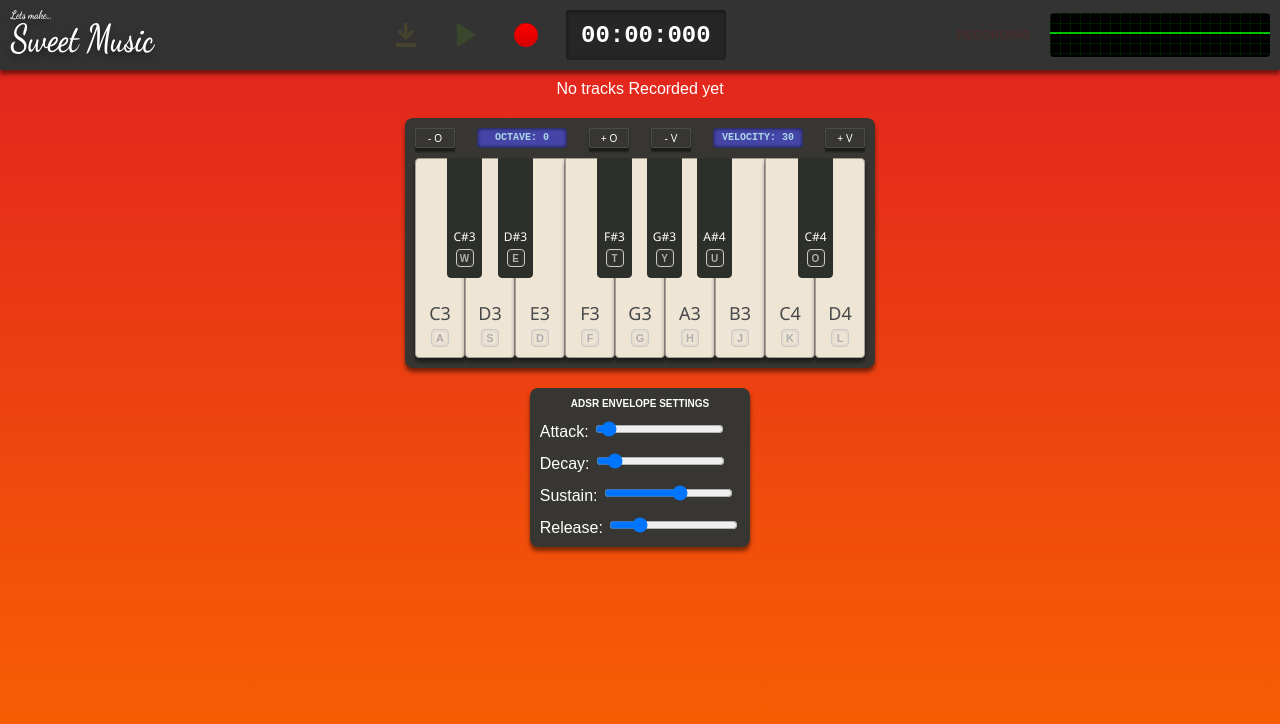
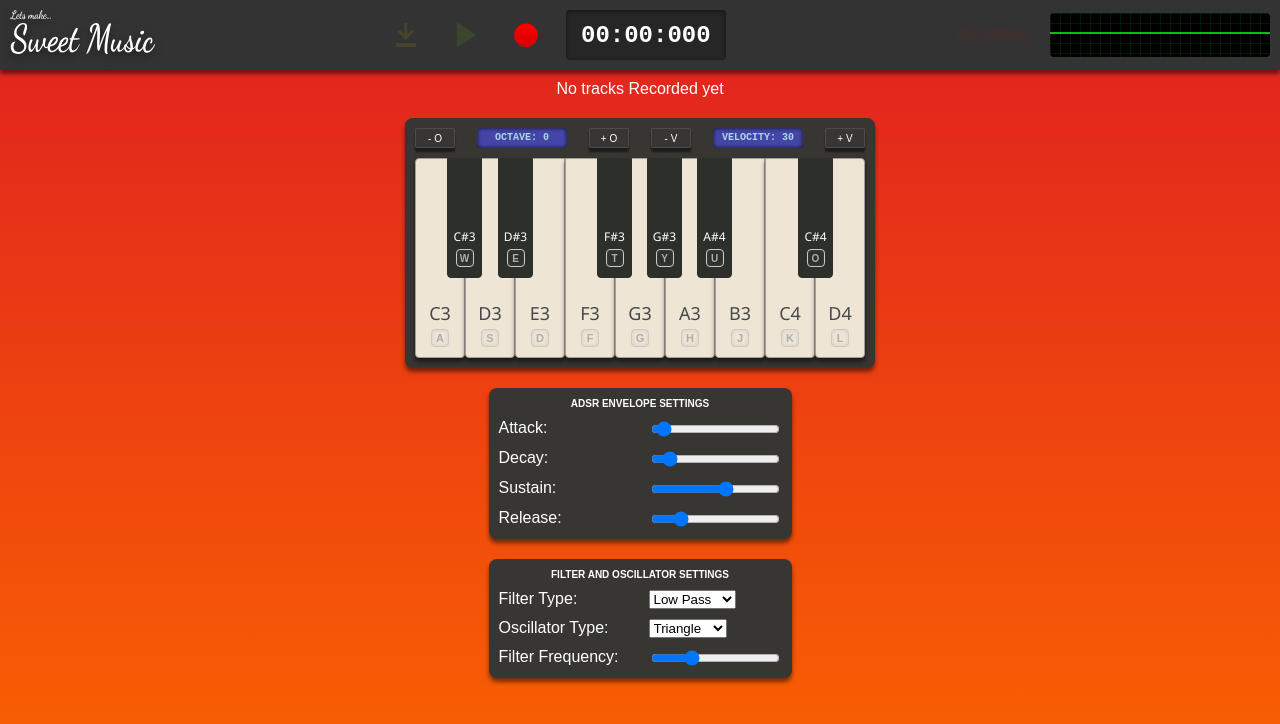
Before and after one commit to paulbjensen/lets-make-sweet-music, a Svelte app: page / in a window 1280 px wide. Shown: the top 724 px of the page. Built offline with nearby package versions, Linux system fonts and the light colour scheme.

Commit message:
Added a way to modify filter and oscillator settings

```diff
--- a/src/App.svelte
+++ b/src/App.svelte
@@ -3,11 +3,13 @@
 import { onDestroy, onMount } from "svelte";
 
 import ADSRSettings from "./components/ADSRSettings.svelte";
+import FilterAndOscillatorSettings from "./components/FilterAndOscillatorSettings.svelte";
 // UI Components
 import Timeline from "./components/Timeline.svelte";
 import Keyboard from "./components/instruments/keyboard/Keyboard.svelte";
 import NavigationBar from "./components/navigation-bar/NavigationBar.svelte";
 import eventEmitter from "./eventEmitter";
+import type { ADSR, FilterAndOscillator } from "./types";
 import Burner from "./utils/Burner/Burner";
 import { getNoteNumber } from "./utils/MidiRecorder/midiDecoder";
 // Utils
@@ -16,13 +18,6 @@ import Recording from "./utils/Recording/Recording";
 // import MidiSynth from "./components/MidiSynth.svelte";
 import MidiSynthSoundBox from "./utils/SoundBox/MidiSynthSoundBox";
 import { Oscillator } from "./utils/analysers/Oscillator";
-
-type ADSR = {
-	attack: number;
-	decay: number;
-	sustain: number;
-	release: number;
-};
 
 // import roomWavFile from "./assets/rooms/room.wav";
 const midiSynthSoundBox = new MidiSynthSoundBox({
@@ -110,6 +105,12 @@ function updateADSR(settings: ADSR) {
 	midiSynthSoundBox.release = settings.release;
 }
 
+function updateFilterAndOscillator(settings: FilterAndOscillator) {
+	midiSynthSoundBox.filterType = settings.filterType;
+	midiSynthSoundBox.oscillatorType = settings.oscillatorType;
+	midiSynthSoundBox.filterFrequency = settings.filterFrequency;
+}
+
 /*
 	NOTE
 
@@ -168,6 +169,9 @@ onMount(async () => {
 	eventEmitter.on("finishPlayingTracks", stopBurning);
 
 	eventEmitter.on("updateADSR", (settings) => updateADSR(settings as ADSR));
+	eventEmitter.on("updateFilterAndOscillator", (settings) =>
+		updateFilterAndOscillator(settings as FilterAndOscillator),
+	);
 });
 
 onDestroy(() => {
@@ -192,6 +196,9 @@ onDestroy(() => {
 	eventEmitter.off("finishPlayingTracks", stopBurning);
 
 	eventEmitter.off("updateADSR", (settings) => updateADSR(settings as ADSR));
+	eventEmitter.off("updateFilterAndOscillator", (settings) =>
+		updateFilterAndOscillator(settings as FilterAndOscillator),
+	);
 });
 </script>
 
@@ -224,4 +231,11 @@ onDestroy(() => {
 	  release: midiSynthSoundBox.release,
 	}
   } />
+  <FilterAndOscillatorSettings {eventEmitter} defaultSettings={
+	{
+	  filterType: midiSynthSoundBox.filterType,
+	  oscillatorType: midiSynthSoundBox.oscillatorType,
+	  filterFrequency: midiSynthSoundBox.filterFrequency,
+	}
+  } />
 </main>
--- a/src/components/ADSRSettings.svelte
+++ b/src/components/ADSRSettings.svelte
@@ -38,24 +38,41 @@ function updateADSR() {
 	text-transform: uppercase;
 	text-align: center;
   }
+
+    .control-group {
+        display: flex;
+    }
+
+    label {
+        min-width: 150px;
+    }
+
 </style>
 
  <form onchange={updateADSR}>
 	<div class="form-header">ADSR Envelope settings</div>
-	<label>
+    <div class="control-group">
+        <label for="attack">
             Attack:
-	  <input type="range" min="0" max="1" step="0.01" bind:value={attack} />
         </label>
-	<label>
+        <input name="attack" type="range" min="0" max="1" step="0.01" bind:value={attack} />
+    </div>
+    <div class="control-group">
+        <label for="decay">
         Decay:
-	  <input type="range" min="0" max="1" step="0.01" bind:value={decay} />
         </label>
-	<label>
+        <input name="decay" type="range" min="0" max="1" step="0.01" bind:value={decay} />
+    </div>
+    <div class="control-group">
+      <label for="sustain">
         Sustain:
-	  <input type="range" min="0" max="1" step="0.01" bind:value={sustain} />
       </label>
-	<label>
+	  <input name="sustain" type="range" min="0" max="1" step="0.01" bind:value={sustain} />
+    </div>
+    <div class="control-group">
+	  <label for="release">
 	    Release:
-	  <input type="range" min="0" max="1" step="0.01" bind:value={release} />
 	  </label>
+	  <input name="release" type="range" min="0" max="1" step="0.01" bind:value={release} />
+    </div>
   </form>
--- /dev/null
+++ b/src/components/FilterAndOscillatorSettings.svelte
@@ -0,0 +1,82 @@
+<script lang="ts">
+const { eventEmitter, defaultSettings } = $props();
+
+// biome-ignore lint/style/useConst: Set by the input bindings
+let filterType: BiquadFilterType = $state(defaultSettings.filterType);
+// biome-ignore lint/style/useConst: Set by the input bindings
+let oscillatorType: OscillatorType = $state(defaultSettings.oscillatorType);
+// biome-ignore lint/style/useConst: Set by the input bindings
+let filterFrequency: number = $state(defaultSettings.filterFrequency);
+
+function updateFilterAndOscillator() {
+	eventEmitter.emit("updateFilterAndOscillator", {
+		filterType,
+		oscillatorType,
+		filterFrequency,
+	});
+}
+</script>
+
+<style>
+  form {
+	display: flex;
+	flex-direction: column;
+	gap: 10px;
+	padding: 10px;
+	background-color: #373632;
+	border-radius: 8px;
+	box-shadow: 0px 4px 4px rgba(0, 0, 0, 0.5);
+  }
+
+  .form-header {
+	font-weight: bold;
+	font-size: 10px;
+	text-transform: uppercase;
+	text-align: center;
+  }
+
+  .control-group {
+    display: flex;
+  }
+
+  label {
+    min-width: 150px;
+  }
+
+</style>
+
+<form onchange={updateFilterAndOscillator}>
+	<div class="form-header">Filter and Oscillator settings</div>
+    <div class="control-group">
+        <label for="filterType">
+            Filter Type:
+        </label>
+        <select name="filterType" bind:value={filterType}>
+        <option value="lowpass">Low Pass</option>
+        <option value="highpass">High Pass</option>
+        <option value="bandpass">Band Pass</option>
+        <option value="lowshelf">Low Shelf</option>
+        <option value="highshelf">High Shelf</option>
+        <option value="peaking">Peaking</option>
+        <option value="notch">Notch</option>
+        <option value="allpass">All Pass</option>
+        </select>
+    </div>
+    <div class="control-group">
+        <label for="oscillatorType">
+            Oscillator Type:
+        </label>
+        <select name="oscillatorType" bind:value={oscillatorType}>
+            <option value="sine">Sine</option>
+            <option value="square">Square</option>
+            <option value="sawtooth">Sawtooth</option>
+            <option value="triangle">Triangle</option>
+        </select>
+    </div>
+    <div class ="control-group">
+        <label for="filterFrequency">
+            Filter Frequency:
+        </label>
+        <input name="filterFrequency" type="range" min="0" max="5000" step="10" bind:value={filterFrequency} />
+    </div>
+  </form>
--- a/src/eventEmitter.ts
+++ b/src/eventEmitter.ts
@@ -47,6 +47,7 @@ const typedEvents = [
 	"playNote", // When a note is played on the keyboard instrument
 	"stopNote", // When a note is stopped on the keyboard instrument
 	"updateADSR", // When the user updates the ADSR settings on the synthesizer
+	"updateFilterAndOscillator", // When the user updates the filter and oscillator settings on the synthesizer
 ];
 
 const eventEmitter = new EventEmitter({ typedEvents });
--- a/src/utils/SoundBox/MidiSynthSoundBox.ts
+++ b/src/utils/SoundBox/MidiSynthSoundBox.ts
@@ -12,6 +12,9 @@ class MidiSynthSoundBox {
 	decay: number;
 	sustain: number;
 	release: number;
+	filterType: BiquadFilterType;
+	oscillatorType: OscillatorType;
+	filterFrequency: number;
 
 	constructor({ roomWavFile }: { roomWavFile?: string }) {
 		this.audioContext = new AudioContext();
@@ -25,10 +28,14 @@ class MidiSynthSoundBox {
 		this.eventEmitter = new EventEmitter();
 
 		// ADSR envelope
+		// NOTE - as some point it might be nice to pass these in as parameters, say we have predefined values for sounding like a piano, or a flute, or a trumpet
 		this.attack = 0.05;
 		this.decay = 0.1;
 		this.sustain = 0.6;
 		this.release = 0.2;
+		this.filterType = "lowpass";
+		this.oscillatorType = "triangle";
+		this.filterFrequency = 1500;
 	}
 
 	load() {
@@ -64,9 +71,12 @@ class MidiSynthSoundBox {
 		const osc = this.audioContext.createOscillator();
 		const gain = this.audioContext.createGain();
 		this.filter = this.audioContext.createBiquadFilter();
-		this.filter.type = "lowpass";
+
+		// Filter settings
+		this.filter.type = this.filterType;
 		this.filter.frequency.value = 1500;
 
+		// Oscillator settings
 		osc.type = "triangle";
 		osc.frequency.value = this.midiToFreq(note);
 
```
Also changed, not shown: src/types.ts (+13 -0 lines). Lines whose indentation alone changed are shown as unchanged.
